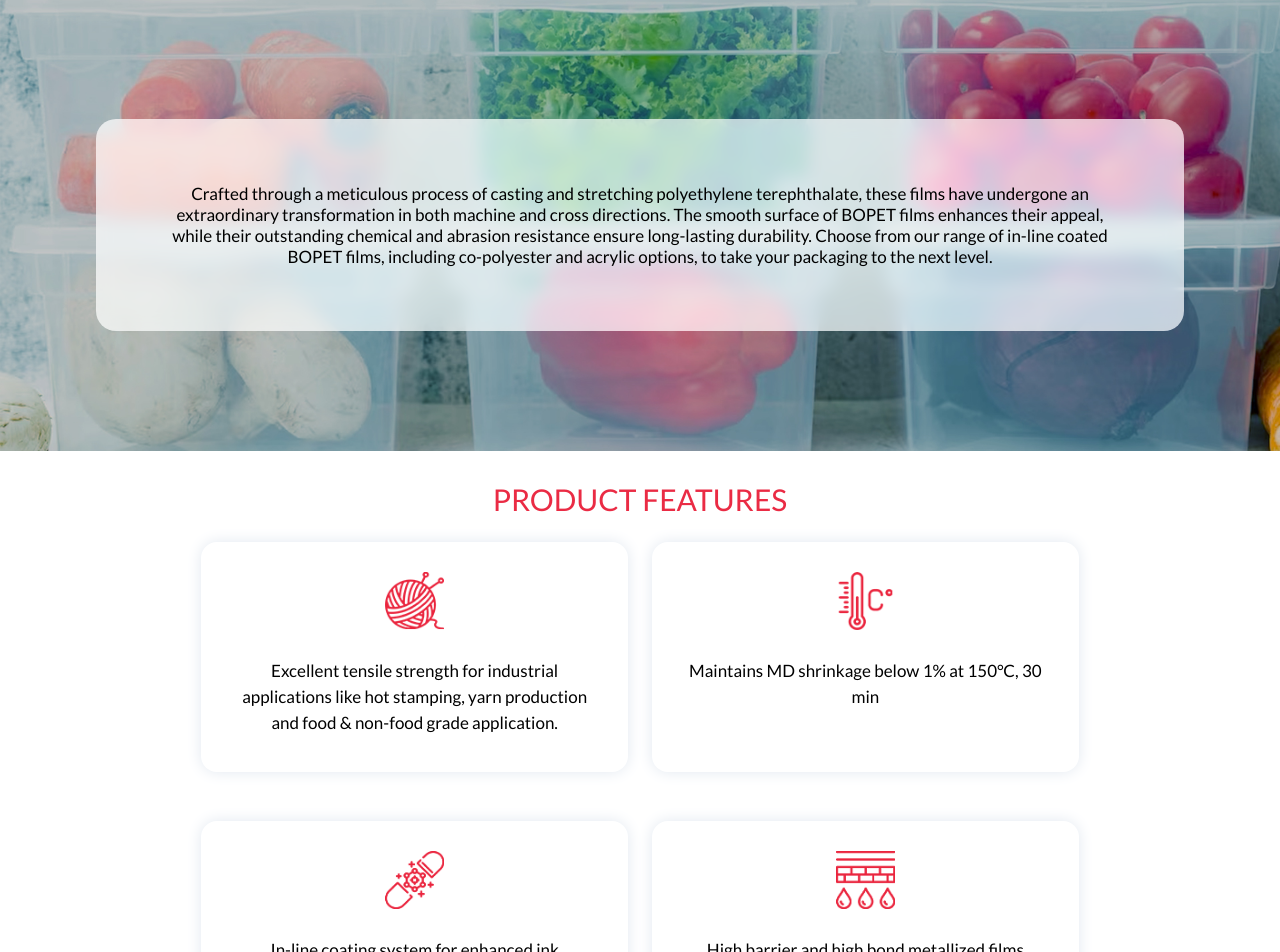
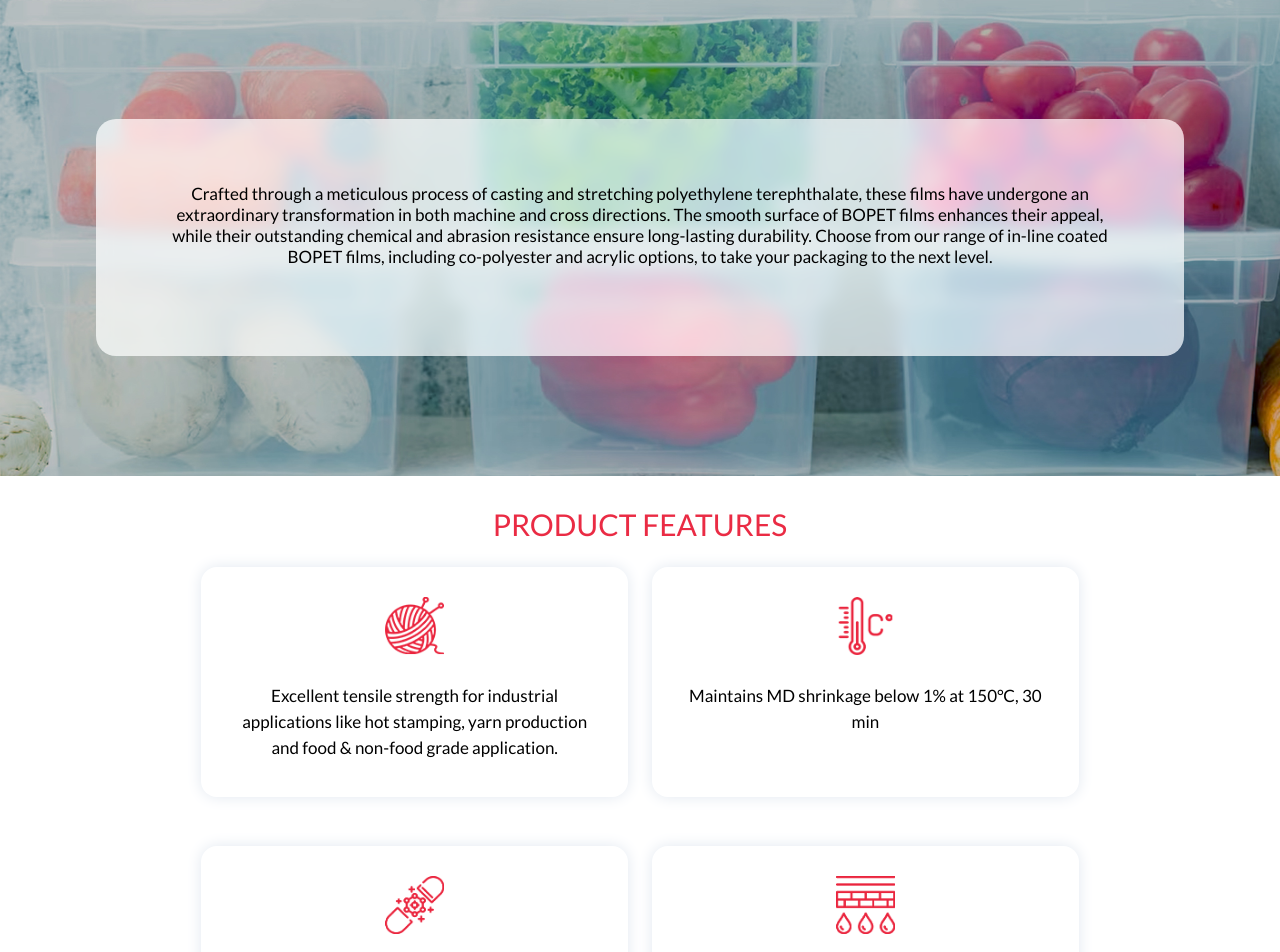
Before and after one commit to GadaniPanth/aegios, an Angular app: page /products/bopet-films in a window 1280 px wide. Shown: the part 789-1741 px from the top of the page. Built offline with nearby package versions, Linux system fonts and the light colour scheme.

Commit message:
minor fix

```diff
--- a/src/app/home/home.component.less
+++ b/src/app/home/home.component.less
@@ -528,6 +528,10 @@
     width: 96%;
     padding: 15px;
 
+    .block {
+      height: 260px;
+    }
+
     ::ng-deep .swiper-slide {
       width: 100% !important;
       min-width: unset;
--- a/src/app/products/products.component.html
+++ b/src/app/products/products.component.html
@@ -49,7 +49,7 @@
         *ngIf="product.sec2Text">
         <div class="container section-padding">
             <div class="sec-3-details">
-                <p class="txt-center font_17 black-color" *ngFor="let text of product.sec2Text">{{text}}</p>
+                <p class="txt-center font_17 black-color mb-25" *ngFor="let text of product.sec2Text">{{text}}</p>
             </div>
         </div>
     </section>
```
